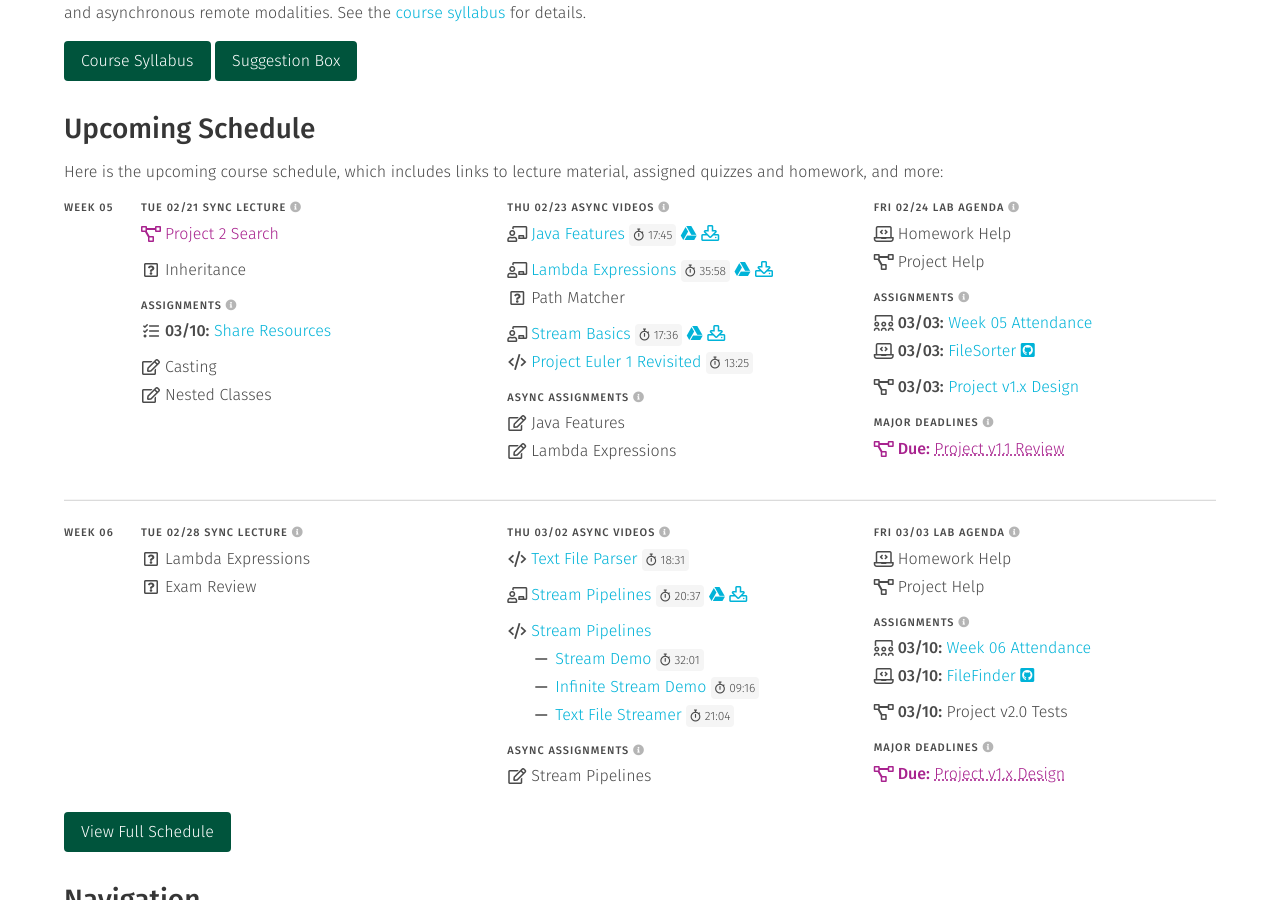
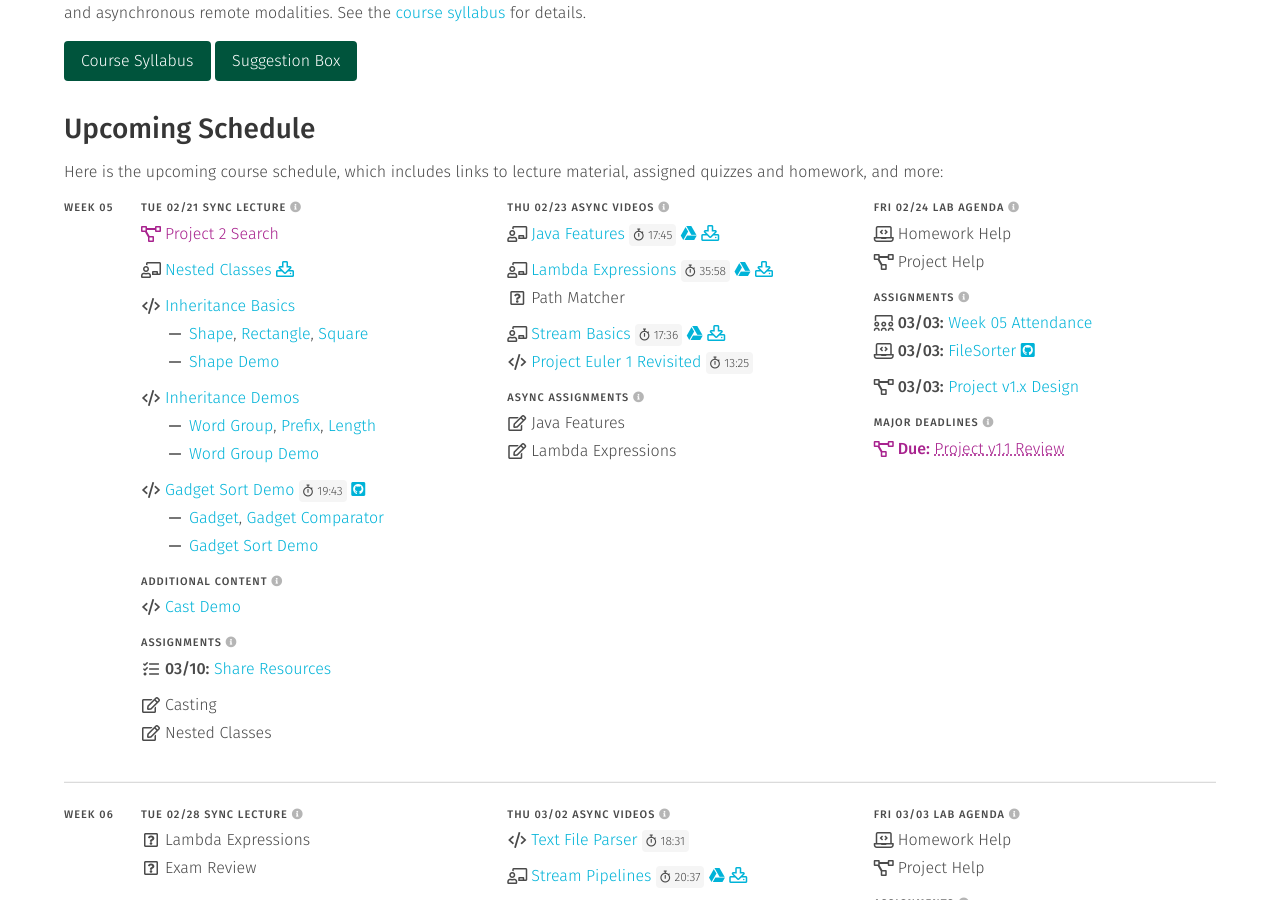
Before and after one commit to usf-cs272-spring2023/usf-cs272-spring2023.github.io, a Jekyll site: the page built from index.md, in a window 1280 px wide and 900 px high, scrolled down 473 px. Built offline with Jekyll 4.4.1, drawn with Linux system fonts in a browser that asks for light colours.

Commit message:
Updating week 5 Tue agenda

```diff
--- a/_data/code.yml
+++ b/_data/code.yml
@@ -118,6 +118,7 @@ generics:
   time: '27:45'
   icon: 'code'
   href: 'https://usfca.hosted.panopto.com/Panopto/Pages/Viewer.aspx?id=0367dfce-a3db-4fab-8a01-afa5012f7643'
+  repo: 'cs272-lectures/blob/main/InheritanceDemos/src/main/java/edu/usfca/cs272/GenericTypesDemo.java'
   tags: ['inheritance']
 
 gadget:
@@ -126,6 +127,7 @@ gadget:
   time: '19:43'
   icon: 'code'
   href: 'https://usfca.hosted.panopto.com/Panopto/Pages/Viewer.aspx?id=0fa04900-834e-44f4-8d60-afa5013a6808'
+  repo: 'cs272-lectures/blob/main/InheritanceDemos'
   tags: ['inheritance']
 
 euler:
--- a/_data/schedule.yml
+++ b/_data/schedule.yml
@@ -546,7 +546,60 @@ weeks:
                 name: 'project2'
                 type: 'has-text-usf-plum pb-2'
 
-              - text: 'Inheritance'
+              - file: 'lectures'
+                name: 'nested'
+                type: 'pb-2'
+
+              - text: 'Inheritance Basics'
+                icon: 'code'
+                href: 'https://github.com/usf-cs272-spring2023/cs272-lectures/tree/main/InheritanceBasics'
+
+              - text: 'Shape'
+                icon: 'indented'
+                type: 'push'
+                href: 'https://github.com/usf-cs272-spring2023/cs272-lectures/blob/main/InheritanceBasics/src/main/java/edu/usfca/cs272/Shape.java'
+                html: ', <a href="https://github.com/usf-cs272-spring2023/cs272-lectures/blob/main/InheritanceBasics/src/main/java/edu/usfca/cs272/Rectangle.java">Rectangle</a>, <a href="https://github.com/usf-cs272-spring2023/cs272-lectures/blob/main/InheritanceBasics/src/main/java/edu/usfca/cs272/Square.java">Square</a>'
+
+              - text: 'Shape Demo'
+                icon: 'indented'
+                type: 'push'
+                href: 'https://github.com/usf-cs272-spring2023/cs272-lectures/blob/main/InheritanceBasics/src/main/java/edu/usfca/cs272/ShapeDemo.java'
+
+              - text: 'Inheritance Demos'
+                icon: 'code'
+                href: 'https://github.com/usf-cs272-spring2023/cs272-lectures/tree/main/InheritanceDemos'
+                type: 'pt-2'
+
+              - text: 'Word Group'
+                icon: 'indented'
+                type: 'push'
+                href: 'https://github.com/usf-cs272-spring2023/cs272-lectures/blob/main/InheritanceDemos/src/main/java/edu/usfca/cs272/WordGroup.java'
+                html: ', <a href="https://github.com/usf-cs272-spring2023/cs272-lectures/blob/main/InheritanceDemos/src/main/java/edu/usfca/cs272/WordPrefix.java">Prefix</a>, <a href="https://github.com/usf-cs272-spring2023/cs272-lectures/blob/main/InheritanceDemos/src/main/java/edu/usfca/cs272/WordLength.java">Length</a>'
+
+              - text: 'Word Group Demo'
+                icon: 'indented'
+                type: 'push pb-2'
+                href: 'https://github.com/usf-cs272-spring2023/cs272-lectures/blob/main/InheritanceDemos/src/main/java/edu/usfca/cs272/WordGroupDemo.java'
+
+              - file: 'code'
+                name: 'gadget'
+
+              - text: 'Gadget'
+                icon: 'indented'
+                type: 'push'
+                href: 'https://github.com/usf-cs272-spring2023/cs272-lectures/blob/main/InheritanceDemos/src/main/java/edu/usfca/cs272/Gadget.java'
+                html: ', <a href="https://github.com/usf-cs272-spring2023/cs272-lectures/blob/main/InheritanceDemos/src/main/java/edu/usfca/cs272/GadgetComparator.java">Gadget Comparator</a>'
+
+              - text: 'Gadget Sort Demo'
+                icon: 'indented'
+                type: 'push'
+                href: 'https://github.com/usf-cs272-spring2023/cs272-lectures/blob/main/InheritanceDemos/src/main/java/edu/usfca/cs272/GadgetSortDemo.java'
+
+          - <<: *content
+            items:
+              - text: 'Cast Demo'
+                icon: 'code'
+                href: 'https://github.com/usf-cs272-spring2023/cs272-lectures/blob/main/InheritanceBasics/src/main/java/edu/usfca/cs272/CastDemo.java'
 
           - <<: *assignments
             items:
--- a/_includes/week.html
+++ b/_includes/week.html
@@ -68,8 +68,8 @@
             {%- if day.date and item_date == day.date %}Due:{% else %}{{ item_date | date: "%m/%d" }}:{% endif -%}
             </span>
             {%- endif %}
-            {% if item_href %}<a href="{{ item_href }}">{{ item_text }}</a>{% else %}{{ item_text }}{% endif %}
-            {% if item_html %}{{ item_html }}{% endif %}
+            {% if item_href %}<a href="{{ item_href }}">{{ item_text }}</a>{% else %}{{ item_text }}{% endif -%}
+            {%- if item_html %}{{ item_html }}{% endif %}
             {% if item_time %}<span class="tag is-light" style="height: unset; padding: 0.125rem 0.25rem;" title="Video Duration"><i class="far fa-stopwatch pr-1"></i> {{ item_time }}</span>{% endif %}
             {% if item_view %}<a href="{{ item_view }}" title="Google Slides"><i class="fab fa-google-drive"></i></a>{% endif %}
             {% if item_repo %}<a href="{{ site.data.info.links.github.href }}/{{ item_repo }}" title="GitHub Repository"><i class="fab fa-github-square"></i></a>{% endif %}
```
